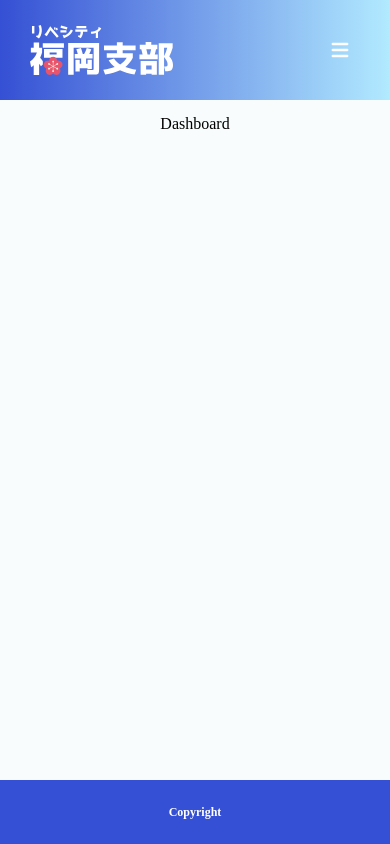
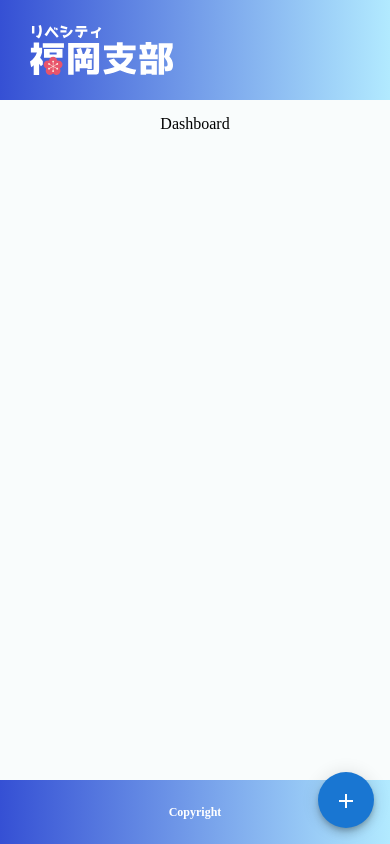
Before and after one commit to mororyou/libecity-fukuoka, a Next.js app: page /dashboard in a window 390 px wide. Built offline with nearby package versions, Linux system fonts and the light colour scheme.

Commit message:
Footer Color , SpeedDial 仮追加

```diff
--- /dev/null
+++ b/src/components/Footer.module.css
@@ -0,0 +1,5 @@
+.footer {
+  background: transparent linear-gradient(90deg, #3550d4 0%, #b2eaff 100%) 0% 0%
+    no-repeat padding-box;
+  @apply flex h-12 mt-8 items-center justify-center bg-themeMainColor py-8 font-bold text-white;
+}
--- a/src/components/Footer.tsx
+++ b/src/components/Footer.tsx
@@ -1,5 +1,7 @@
+import Styles from './Footer.module.css'
+
 const Footer = () => (
-  <footer className="flex h-12 mt-8 items-center justify-center bg-themeMainColor py-8 font-bold text-white">
+  <footer className={Styles.footer}>
     <span className="text-xs">
       Copyright {process.env.NEXT_PUBLIC_SITE_TITLE}
     </span>
--- a/src/components/Header.tsx
+++ b/src/components/Header.tsx
@@ -20,27 +20,6 @@ const Header = () => {
             />
           </a>
         </Link>
-        <button
-          data-collapse-toggle="navbar-default"
-          type="button"
-          className="ml-3 inline-flex items-center rounded-lg p-2 text-sm text-white focus:outline-none md:hidden"
-          aria-controls="navbar-default"
-          aria-expanded="false"
-        >
-          <span className="sr-only">Open main menu</span>
-          <svg
-            className="h-6 w-6"
-            fill="currentColor"
-            viewBox="0 0 20 20"
-            xmlns="http://www.w3.org/2000/svg"
-          >
-            <path
-              fillRule="evenodd"
-              d="M3 5a1 1 0 011-1h12a1 1 0 110 2H4a1 1 0 01-1-1zM3 10a1 1 0 011-1h12a1 1 0 110 2H4a1 1 0 01-1-1zM3 15a1 1 0 011-1h12a1 1 0 110 2H4a1 1 0 01-1-1z"
-              clipRule="evenodd"
-            ></path>
-          </svg>
-        </button>
         <div className="hidden w-full md:block md:w-auto" id="navbar-default">
           <ul className="mt-4 flex flex-col md:mt-0 md:flex-row md:space-x-8 md:border-0 md:text-sm md:font-medium">
             <LinkComponent
--- a/src/components/Layout.tsx
+++ b/src/components/Layout.tsx
@@ -1,22 +1,46 @@
 import { ToastContainer } from 'react-toastify'
 import 'react-toastify/dist/ReactToastify.css'
-import { FC, ReactNode } from 'react'
+import { FC, ReactNode, useState } from 'react'
 import Footer from './Footer'
 import Header from './Header'
+import {
+  Backdrop,
+  SpeedDial,
+  SpeedDialAction,
+  SpeedDialIcon,
+} from '@mui/material'
 
 type Props = {
   children: ReactNode
 }
 
-const Layout: FC<Props> = ({ children }) => (
+const Layout: FC<Props> = ({ children }) => {
+  const [open, setOpen] = useState(false)
+  const handleOpen = () => setOpen(true)
+  const handleClose = () => setOpen(false)
+
+  return (
     <div className="flex min-h-screen min-w-full flex-col bg-themeBgColor bg-opacity-50">
+      <Backdrop open={open} className="z-50" />
       <Header />
       <main className="flex w-full flex-1 flex-col items-center justify-start p-3 md:px-5 lg:px-8 xl:px-16">
         {children}
       </main>
       <Footer />
       <ToastContainer />
+      <SpeedDial
+        ariaLabel="BottomMenu"
+        className=" fixed bottom-4 right-4 sm:hidden"
+        icon={<SpeedDialIcon />}
+        onClose={handleClose}
+        onOpen={handleOpen}
+        open={open}
+      >
+        <SpeedDialAction />
+        <SpeedDialAction />
+      </SpeedDial>
     </div>
   )
+}
 
 export default Layout
--- a/src/components/Title.tsx
+++ b/src/components/Title.tsx
@@ -7,7 +7,7 @@ type Props = {
 }
 
 const Title: FC<Props> = ({ title, component = null }) => (
-  <div className="flex w-full items-center border-b-2 border-themeMainColor pr-[20.5px] pb-[5.5px]">
+  <div className="flex w-full items-center border-b-2 border-themeMainColor pb-[5.5px] md:pr-[20.5px]">
     <div className="flex w-full items-center">
       <img
         src={'/images/libecity/president_icon.webp'}
```
Lines whose indentation alone changed are shown as unchanged.
